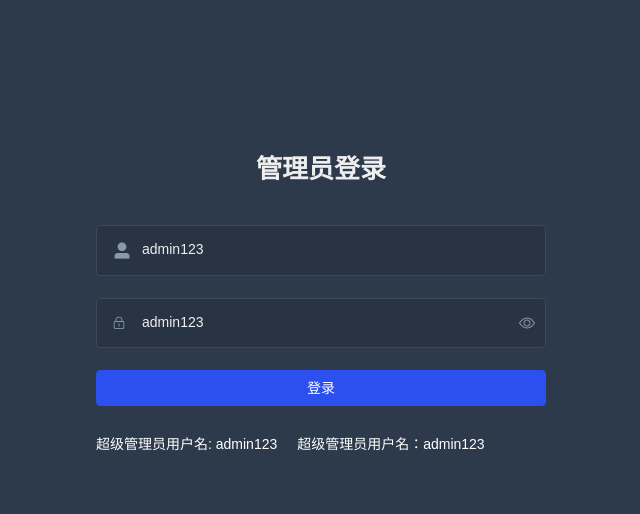
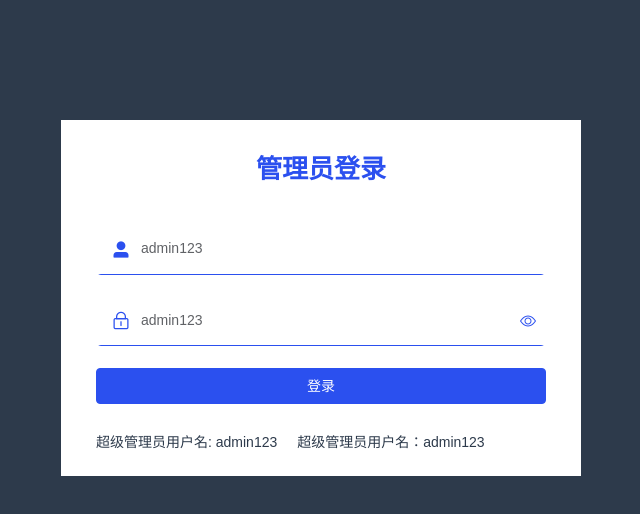
Before and after one commit to WuGoLo/template, a Vue app: page /#/login in a window 1280 px wide. Both pictures are taken after a click on the element 846 px from the left and 323 px from the top of the page. Shown: the top 514 px of the page, without its empty margins (319-959 px from the left). Built offline with nearby package versions, Linux system fonts and the light colour scheme.

Commit message:
样式及登陆页调整

```diff
--- a/src/styles/base.scss
+++ b/src/styles/base.scss
@@ -1,3 +1,4 @@
+$color: #2b50ef;
 $btn-bgcolor: #2b50ef;
 $btn-bgcolor_h: #395df8;
 h1,h2,h3,h4,h5,h6 {
@@ -21,8 +22,8 @@ div,a,ul,li {
 }
 .el-button--primary {
   color: #FFF;
-  background-color: $btn-bgcolor;
-  border-color: $btn-bgcolor;
+  background-color: $color;
+  border-color: $color;
 }
 .el-button--primary:focus, .el-button--primary:hover {
   background: $btn-bgcolor_h;
--- a/src/styles/element-theme.scss
+++ b/src/styles/element-theme.scss
@@ -1,6 +1,6 @@
 /* 改变主题色变量 */
-$--color-primary: rgba(16, 142, 233, 1);
-
+$--color-primary: #2b50ef;
+$color: #2b50ef;
 // /* 改变 icon 字体路径变量，必需 */
 // $--font-path: '~element-ui/lib/theme-chalk/fonts';
 
@@ -41,7 +41,43 @@ $--color-primary: rgba(16, 142, 233, 1);
     background-color: rgb(75, 79, 83) !important;
   }
 }
-
+// 面包屑
 .el-breadcrumb {
   margin-bottom: 30px;
 }
+
+// 登陆页
+$bg:#2d3a4b;
+
+/* reset element-ui css */
+.login-container {
+  .el-input {
+    display: inline-block;
+    height: 47px;
+    width: 85%;
+    input {
+      background: transparent;
+      border: 0px;
+      -webkit-appearance: none;
+      border-radius: 0px;
+      padding: 12px 5px 12px 15px;
+      height: 47px;
+      &:-webkit-autofill {
+        box-shadow: 0 0 0px 1000px $bg inset !important;
+        -webkit-box-shadow: 0 0 0px 1000px $bg inset !important;
+        -webkit-text-fill-color: #fff !important;
+      }
+    }
+  }
+  .el-form-item--medium .el-form-item__content,
+  .el-form-item--medium .el-form-item__label {
+    background-color: #fff;
+    border: none;
+  }
+  .el-form-item {
+    border-bottom: 1px solid $color;
+    background: rgba(0, 0, 0, 0.1);
+    border-radius: 5px;
+    color: #454545;
+  }
+}
--- a/src/views/login/index.vue
+++ b/src/views/login/index.vue
@@ -12,7 +12,7 @@
       </el-form-item>
 
       <el-form-item prop="password">
-        <span class="svg-container">
+        <span class="svg-container svg-container_login">
           <i class="el-icon-lock"/>
         </span>
         <el-input :type="passwordType" v-model="loginForm.password" name="password" auto-complete="on" placeholder="password" @keyup.enter.native="handleLogin" />
@@ -90,44 +90,9 @@ export default {
 }
 </script>
 
-<style rel="stylesheet/scss" lang="scss">
-$bg:#2d3a4b;
-$light_gray:#eee;
-
-/* reset element-ui css */
-.login-container {
-  .el-input {
-    display: inline-block;
-    height: 47px;
-    width: 85%;
-    input {
-      background: transparent;
-      border: 0px;
-      -webkit-appearance: none;
-      border-radius: 0px;
-      padding: 12px 5px 12px 15px;
-      color: $light_gray;
-      height: 47px;
-      &:-webkit-autofill {
-        box-shadow: 0 0 0px 1000px $bg inset !important;
-        -webkit-box-shadow: 0 0 0px 1000px $bg inset !important;
-        -webkit-text-fill-color: #fff !important;
-      }
-    }
-  }
-  .el-form-item {
-    border: 1px solid rgba(255, 255, 255, 0.1);
-    background: rgba(0, 0, 0, 0.1);
-    border-radius: 5px;
-    color: #454545;
-  }
-}
-</style>
-
 <style rel="stylesheet/scss" lang="scss" scoped>
 $bg:#2d3a4b;
-$dark_gray:#889aa4;
-$light_gray:#eee;
+$color:#2b50ef;
 
 .login-container {
   position: fixed;
@@ -141,10 +106,11 @@ $light_gray:#eee;
     width: 520px;
     padding: 35px 35px 15px 35px;
     margin: 120px auto;
+    background-color: #fff;
   }
   .tips {
     font-size: 14px;
-    color: #fff;
+    color: #2d3a4b;
     margin-bottom: 10px;
     span {
       &:first-of-type {
@@ -154,7 +120,7 @@ $light_gray:#eee;
   }
   .svg-container {
     padding: 6px 5px 6px 15px;
-    color: $dark_gray;
+    color: $color;
     vertical-align: middle;
     width: 30px;
     display: inline-block;
@@ -167,7 +133,7 @@ $light_gray:#eee;
     .title {
       font-size: 26px;
       font-weight: 400;
-      color: $light_gray;
+      color: $color;
       margin: 0px auto 40px auto;
       text-align: center;
       font-weight: bold;
@@ -178,7 +144,7 @@ $light_gray:#eee;
     right: 10px;
     top: 7px;
     font-size: 16px;
-    color: $dark_gray;
+    color: $color;
     cursor: pointer;
     user-select: none;
   }
```
